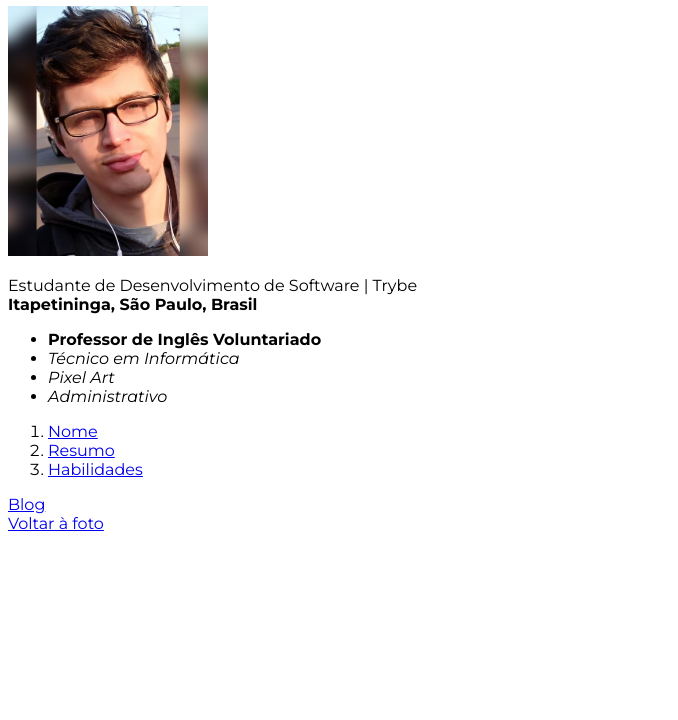
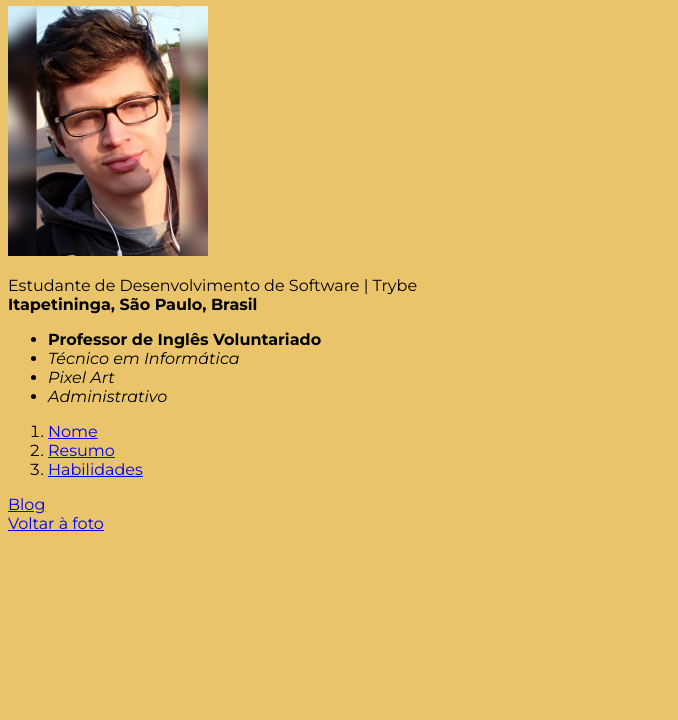
Before and after one commit to DanrlleyR/exercicios-trybe, a plain HTML site: page index.html in a window 1280 px wide. Shown: the part 80-800 px from the top of the page, without its empty margins (0-678 px from the left). Drawn offline with Linux system fonts and the light colour scheme.

Commit message:
Add Cor Background

```diff
--- a/index.html
+++ b/index.html
@@ -7,6 +7,7 @@
 <link href="https://fonts.googleapis.com/css2?family=Montserrat:ital,wght@0,100;0,200;0,300;0,400;0,500;0,600;0,700;0,800;0,900;1,100;1,200;1,300;1,400;1,500;1,600;1,700;1,800;1,900&display=swap" rel="stylesheet">
         <style>
             body{
+                background-color: #E9C46A;
                 font-family: Montserrat, sans-serif;
             }
             h1{
```
